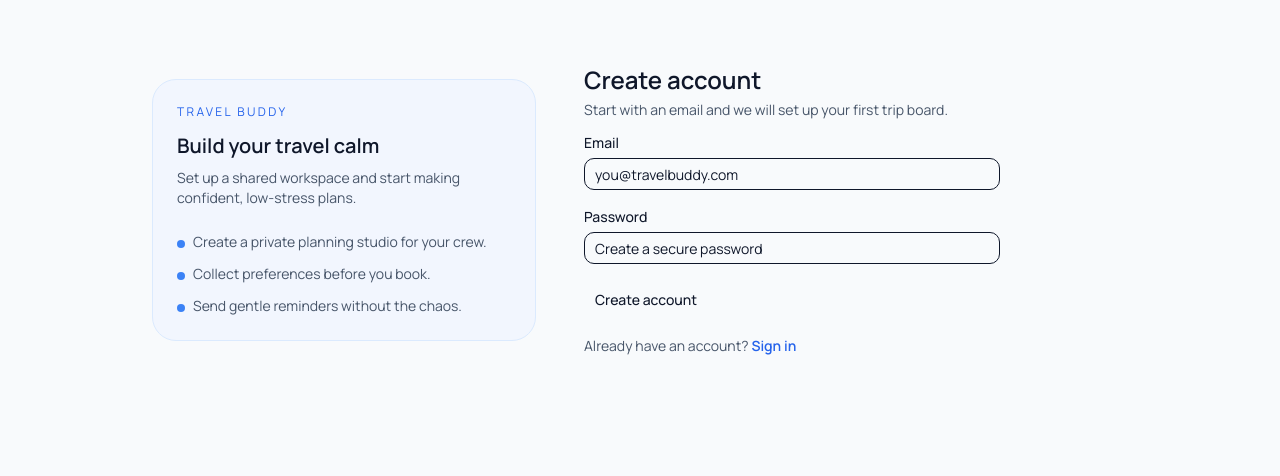
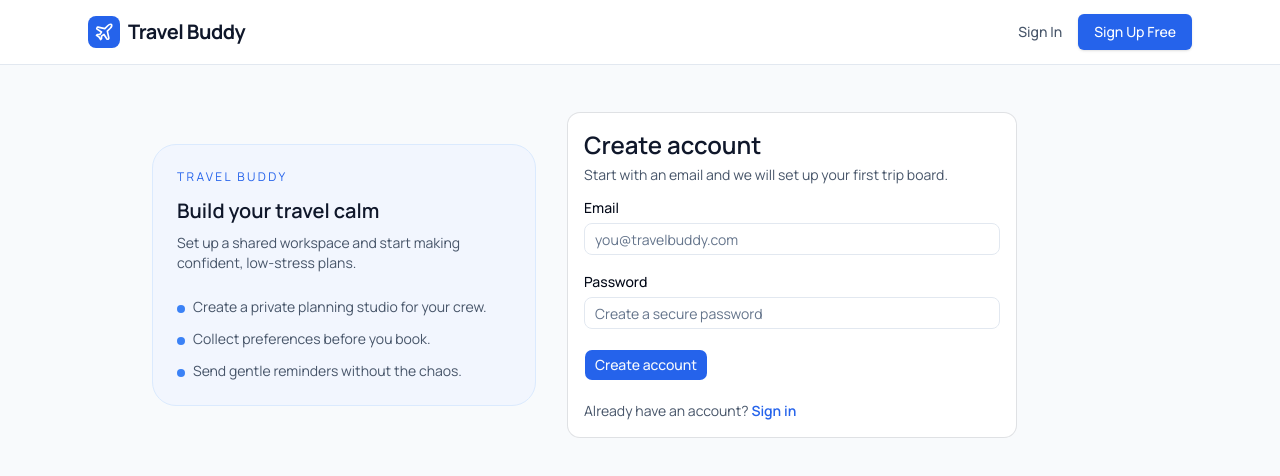
Before and after one commit to HuyTuanCoder/travel-buddy, a React (Vite) app in the folder frontend/: page /register in a window 1280 px wide. Shown: the top 476 px of the page. Built offline with nearby package versions, Linux system fonts and the light colour scheme; no server answers.

Commit message:
fix: update UI to make things cleaner

```diff
--- a/frontend/src/components/ui/button.tsx
+++ b/frontend/src/components/ui/button.tsx
@@ -13,7 +13,7 @@
         outline:
           "border-border bg-background hover:bg-muted hover:text-foreground aria-expanded:bg-muted aria-expanded:text-foreground dark:border-input dark:bg-input/30 dark:hover:bg-input/50",
         secondary:
-          "bg-secondary text-secondary-foreground hover:bg-[color-mix(in_oklch,var(--secondary),var(--foreground)_5%)] aria-expanded:bg-secondary aria-expanded:text-secondary-foreground",
+          "bg-secondary text-secondary-foreground hover:bg-secondary/80",
         ghost:
           "hover:bg-muted hover:text-foreground aria-expanded:bg-muted aria-expanded:text-foreground dark:hover:bg-muted/50",
         destructive:
--- a/frontend/src/components/ui/dialog.tsx
+++ b/frontend/src/components/ui/dialog.tsx
@@ -37,7 +37,7 @@
     <DialogPrimitive.Overlay
       data-slot="dialog-overlay"
       className={cn(
-        "fixed inset-0 isolate z-50 bg-black/10 duration-100 supports-backdrop-filter:backdrop-blur-xs data-open:animate-in data-open:fade-in-0 data-closed:animate-out data-closed:fade-out-0",
+        "fixed inset-0 isolate z-50 bg-black/80 duration-100 supports-[backdrop-filter]:bg-black/50 supports-[backdrop-filter]:backdrop-blur-sm data-open:animate-in data-closed:animate-out data-closed:fade-out-0 data-open:fade-in-0",
         className
       )}
       {...props}
--- /dev/null
+++ b/frontend/src/components/ui/select.tsx
@@ -0,0 +1,190 @@
+import * as React from "react"
+import { Select as SelectPrimitive } from "radix-ui"
+
+import { cn } from "@/lib/utils"
+import { ChevronDownIcon, CheckIcon, ChevronUpIcon } from "lucide-react"
+
+function Select({
+  ...props
+}: React.ComponentProps<typeof SelectPrimitive.Root>) {
+  return <SelectPrimitive.Root data-slot="select" {...props} />
+}
+
+function SelectGroup({
+  className,
+  ...props
+}: React.ComponentProps<typeof SelectPrimitive.Group>) {
+  return (
+    <SelectPrimitive.Group
+      data-slot="select-group"
+      className={cn("scroll-my-1 p-1", className)}
+      {...props}
+    />
+  )
+}
+
+function SelectValue({
+  ...props
+}: React.ComponentProps<typeof SelectPrimitive.Value>) {
+  return <SelectPrimitive.Value data-slot="select-value" {...props} />
+}
+
+function SelectTrigger({
+  className,
+  size = "default",
+  children,
+  ...props
+}: React.ComponentProps<typeof SelectPrimitive.Trigger> & {
+  size?: "sm" | "default"
+}) {
+  return (
+    <SelectPrimitive.Trigger
+      data-slot="select-trigger"
+      data-size={size}
+      className={cn(
+        "flex w-fit items-center justify-between gap-1.5 rounded-lg border border-input bg-transparent py-2 pr-2 pl-2.5 text-sm whitespace-nowrap transition-colors outline-none select-none focus-visible:border-ring focus-visible:ring-3 focus-visible:ring-ring/50 disabled:cursor-not-allowed disabled:opacity-50 aria-invalid:border-destructive aria-invalid:ring-3 aria-invalid:ring-destructive/20 data-placeholder:text-muted-foreground data-[size=default]:h-8 data-[size=sm]:h-7 data-[size=sm]:rounded-[min(var(--radius-md),10px)] *:data-[slot=select-value]:line-clamp-1 *:data-[slot=select-value]:flex *:data-[slot=select-value]:items-center *:data-[slot=select-value]:gap-1.5 dark:bg-input/30 dark:hover:bg-input/50 dark:aria-invalid:border-destructive/50 dark:aria-invalid:ring-destructive/40 [&_svg]:pointer-events-none [&_svg]:shrink-0 [&_svg:not([class*='size-'])]:size-4",
+        className
+      )}
+      {...props}
+    >
+      {children}
+      <SelectPrimitive.Icon asChild>
+        <ChevronDownIcon className="pointer-events-none size-4 text-muted-foreground" />
+      </SelectPrimitive.Icon>
+    </SelectPrimitive.Trigger>
+  )
+}
+
+function SelectContent({
+  className,
+  children,
+  position = "item-aligned",
+  align = "center",
+  ...props
+}: React.ComponentProps<typeof SelectPrimitive.Content>) {
+  return (
+    <SelectPrimitive.Portal>
+      <SelectPrimitive.Content
+        data-slot="select-content"
+        data-align-trigger={position === "item-aligned"}
+        className={cn("relative z-50 max-h-(--radix-select-content-available-height) min-w-36 origin-(--radix-select-content-transform-origin) overflow-x-hidden overflow-y-auto rounded-lg bg-popover text-popover-foreground shadow-md ring-1 ring-foreground/10 duration-100 data-[align-trigger=true]:animate-none data-[side=bottom]:slide-in-from-top-2 data-[side=left]:slide-in-from-right-2 data-[side=right]:slide-in-from-left-2 data-[side=top]:slide-in-from-bottom-2 data-open:animate-in data-open:fade-in-0 data-open:zoom-in-95 data-closed:animate-out data-closed:fade-out-0 data-closed:zoom-out-95", position ==="popper"&&"data-[side=bottom]:translate-y-1 data-[side=left]:-translate-x-1 data-[side=right]:translate-x-1 data-[side=top]:-translate-y-1", className )}
+        position={position}
+        align={align}
+        {...props}
+      >
+        <SelectScrollUpButton />
+        <SelectPrimitive.Viewport
+          data-position={position}
+          className={cn(
+            "data-[position=popper]:h-(--radix-select-trigger-height) data-[position=popper]:w-full data-[position=popper]:min-w-(--radix-select-trigger-width)",
+            position === "popper" && ""
+          )}
+        >
+          {children}
+        </SelectPrimitive.Viewport>
+        <SelectScrollDownButton />
+      </SelectPrimitive.Content>
+    </SelectPrimitive.Portal>
+  )
+}
+
+function SelectLabel({
+  className,
+  ...props
+}: React.ComponentProps<typeof SelectPrimitive.Label>) {
+  return (
+    <SelectPrimitive.Label
+      data-slot="select-label"
+      className={cn("px-1.5 py-1 text-xs text-muted-foreground", className)}
+      {...props}
+    />
+  )
+}
+
+function SelectItem({
+  className,
+  children,
+  ...props
+}: React.ComponentProps<typeof SelectPrimitive.Item>) {
+  return (
+    <SelectPrimitive.Item
+      data-slot="select-item"
+      className={cn(
+        "relative flex w-full cursor-default items-center gap-1.5 rounded-md py-1 pr-8 pl-1.5 text-sm outline-hidden select-none focus:bg-accent focus:text-accent-foreground not-data-[variant=destructive]:focus:**:text-accent-foreground data-disabled:pointer-events-none data-disabled:opacity-50 [&_svg]:pointer-events-none [&_svg]:shrink-0 [&_svg:not([class*='size-'])]:size-4 *:[span]:last:flex *:[span]:last:items-center *:[span]:last:gap-2",
+        className
+      )}
+      {...props}
+    >
+      <span className="pointer-events-none absolute right-2 flex size-4 items-center justify-center">
+        <SelectPrimitive.ItemIndicator>
+          <CheckIcon className="pointer-events-none" />
+        </SelectPrimitive.ItemIndicator>
+      </span>
+      <SelectPrimitive.ItemText>{children}</SelectPrimitive.ItemText>
+    </SelectPrimitive.Item>
+  )
+}
+
+function SelectSeparator({
+  className,
+  ...props
+}: React.ComponentProps<typeof SelectPrimitive.Separator>) {
+  return (
+    <SelectPrimitive.Separator
+      data-slot="select-separator"
+      className={cn("pointer-events-none -mx-1 my-1 h-px bg-border", className)}
+      {...props}
+    />
+  )
+}
+
+function SelectScrollUpButton({
+  className,
+  ...props
+}: React.ComponentProps<typeof SelectPrimitive.ScrollUpButton>) {
+  return (
+    <SelectPrimitive.ScrollUpButton
+      data-slot="select-scroll-up-button"
+      className={cn(
+        "z-10 flex cursor-default items-center justify-center bg-popover py-1 [&_svg:not([class*='size-'])]:size-4",
+        className
+      )}
+      {...props}
+    >
+      <ChevronUpIcon
+      />
+    </SelectPrimitive.ScrollUpButton>
+  )
+}
+
+function SelectScrollDownButton({
+  className,
+  ...props
+}: React.ComponentProps<typeof SelectPrimitive.ScrollDownButton>) {
+  return (
+    <SelectPrimitive.ScrollDownButton
+      data-slot="select-scroll-down-button"
+      className={cn(
+        "z-10 flex cursor-default items-center justify-center bg-popover py-1 [&_svg:not([class*='size-'])]:size-4",
+        className
+      )}
+      {...props}
+    >
+      <ChevronDownIcon
+      />
+    </SelectPrimitive.ScrollDownButton>
+  )
+}
+
+export {
+  Select,
+  SelectContent,
+  SelectGroup,
+  SelectItem,
+  SelectLabel,
+  SelectScrollDownButton,
+  SelectScrollUpButton,
+  SelectSeparator,
+  SelectTrigger,
+  SelectValue,
+}
--- a/frontend/src/index.css
+++ b/frontend/src/index.css
@@ -9,86 +9,57 @@
 
 @layer base {
   :root {
-    color-scheme: light;
-    --background: oklch(1 0 0);
-    --foreground: oklch(0.145 0 0);
-    --card: oklch(1 0 0);
-    --card-foreground: oklch(0.145 0 0);
-    --popover: oklch(1 0 0);
-    --popover-foreground: oklch(0.145 0 0);
-    --primary: oklch(0.205 0 0);
-    --primary-foreground: oklch(0.985 0 0);
-    --secondary: oklch(0.97 0 0);
-    --secondary-foreground: oklch(0.205 0 0);
-    --muted: oklch(0.97 0 0);
-    --muted-foreground: oklch(0.556 0 0);
-    --accent: oklch(0.97 0 0);
-    --accent-foreground: oklch(0.205 0 0);
-    --destructive: oklch(0.577 0.245 27.325);
-    --border: oklch(0.922 0 0);
-    --input: oklch(0.922 0 0);
-    --ring: oklch(0.708 0 0);
-    --chart-1: oklch(0.87 0 0);
-    --chart-2: oklch(0.556 0 0);
-    --chart-3: oklch(0.439 0 0);
-    --chart-4: oklch(0.371 0 0);
-    --chart-5: oklch(0.269 0 0);
-    --radius: 0.625rem;
-    --sidebar: oklch(0.985 0 0);
-    --sidebar-foreground: oklch(0.145 0 0);
-    --sidebar-primary: oklch(0.205 0 0);
-    --sidebar-primary-foreground: oklch(0.985 0 0);
-    --sidebar-accent: oklch(0.97 0 0);
-    --sidebar-accent-foreground: oklch(0.205 0 0);
-    --sidebar-border: oklch(0.922 0 0);
-    --sidebar-ring: oklch(0.708 0 0);
+    --background: 0 0% 100%;
+    --foreground: 222.2 84% 4.9%;
+    --card: 0 0% 100%;
+    --card-foreground: 222.2 84% 4.9%;
+    --popover: 0 0% 100%;
+    --popover-foreground: 222.2 84% 4.9%;
+    --primary: 221.2 83.2% 53.3%;
+    --primary-foreground: 210 40% 98%;
+    --secondary: 210 40% 96.1%;
+    --secondary-foreground: 222.2 47.4% 11.2%;
+    --muted: 210 40% 96.1%;
+    --muted-foreground: 215.4 16.3% 46.9%;
+    --accent: 210 40% 96.1%;
+    --accent-foreground: 222.2 47.4% 11.2%;
+    --destructive: 0 84.2% 60.2%;
+    --destructive-foreground: 210 40% 98%;
+    --border: 214.3 31.8% 91.4%;
+    --input: 214.3 31.8% 91.4%;
+    --ring: 221.2 83.2% 53.3%;
+    --radius: 0.5rem;
   }
 
+  .dark {
+    --background: 222.2 84% 4.9%;
+    --foreground: 210 40% 98%;
+    --card: 222.2 84% 4.9%;
+    --card-foreground: 210 40% 98%;
+    --popover: 222.2 84% 4.9%;
+    --popover-foreground: 210 40% 98%;
+    --primary: 217.2 91.2% 59.8%;
+    --primary-foreground: 222.2 47.4% 11.2%;
+    --secondary: 217.2 32.6% 17.5%;
+    --secondary-foreground: 210 40% 98%;
+    --muted: 217.2 32.6% 17.5%;
+    --muted-foreground: 215 20.2% 65.1%;
+    --accent: 217.2 32.6% 17.5%;
+    --accent-foreground: 210 40% 98%;
+    --destructive: 0 62.8% 30.6%;
+    --destructive-foreground: 210 40% 98%;
+    --border: 217.2 32.6% 17.5%;
+    --input: 217.2 32.6% 17.5%;
+    --ring: 217.2 91.2% 59.8%;
+  }
+}
+
+@layer base {
+  * {
+    @apply border-border;
+  }
   body {
     @apply antialiased bg-background text-foreground;
     font-family: 'Manrope', system-ui, -apple-system, BlinkMacSystemFont, 'Segoe UI', sans-serif;
   }
-  .theme {
-    --font-heading: var(--font-sans);
-    --font-sans: 'Geist Variable', sans-serif;
-  }
-  .dark {
-    --background: oklch(0.145 0 0);
-    --foreground: oklch(0.985 0 0);
-    --card: oklch(0.205 0 0);
-    --card-foreground: oklch(0.985 0 0);
-    --popover: oklch(0.205 0 0);
-    --popover-foreground: oklch(0.985 0 0);
-    --primary: oklch(0.922 0 0);
-    --primary-foreground: oklch(0.205 0 0);
-    --secondary: oklch(0.269 0 0);
-    --secondary-foreground: oklch(0.985 0 0);
-    --muted: oklch(0.269 0 0);
-    --muted-foreground: oklch(0.708 0 0);
-    --accent: oklch(0.269 0 0);
-    --accent-foreground: oklch(0.985 0 0);
-    --destructive: oklch(0.704 0.191 22.216);
-    --border: oklch(1 0 0 / 10%);
-    --input: oklch(1 0 0 / 15%);
-    --ring: oklch(0.556 0 0);
-    --chart-1: oklch(0.87 0 0);
-    --chart-2: oklch(0.556 0 0);
-    --chart-3: oklch(0.439 0 0);
-    --chart-4: oklch(0.371 0 0);
-    --chart-5: oklch(0.269 0 0);
-    --sidebar: oklch(0.205 0 0);
-    --sidebar-foreground: oklch(0.985 0 0);
-    --sidebar-primary: oklch(0.488 0.243 264.376);
-    --sidebar-primary-foreground: oklch(0.985 0 0);
-    --sidebar-accent: oklch(0.269 0 0);
-    --sidebar-accent-foreground: oklch(0.985 0 0);
-    --sidebar-border: oklch(1 0 0 / 10%);
-    --sidebar-ring: oklch(0.556 0 0);
-  }
-  * {
-    @apply border-border outline-ring/50;
-  }
-  html {
-    @apply font-sans;
-  }
 }
```
Also changed, not shown: frontend/src/main.tsx (+8 -8 lines), frontend/src/pages/user/itinerary/components/CreateTripDialog.tsx (+43 -9 lines), 1 other file (tests, documents, lock files or other folders).
